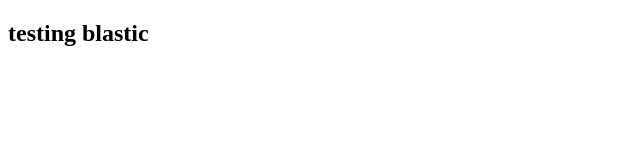
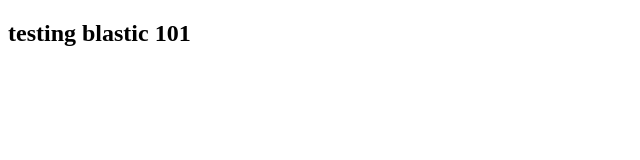
Before and after one commit to uzair-meer/elastic-app-node, a website: page index.html in a window 1280 px wide. Shown: the full height of the page, 0-640 px from the left. Drawn offline with Linux system fonts and the light colour scheme.

Commit message:
comming again 101

```diff
--- a/index.html
+++ b/index.html
@@ -5,7 +5,7 @@
 
   </head>
  <body>
-  <h2>testing blastic</h2>
+  <h2>testing blastic 101</h2>
  </body>
 
 </html>
```
